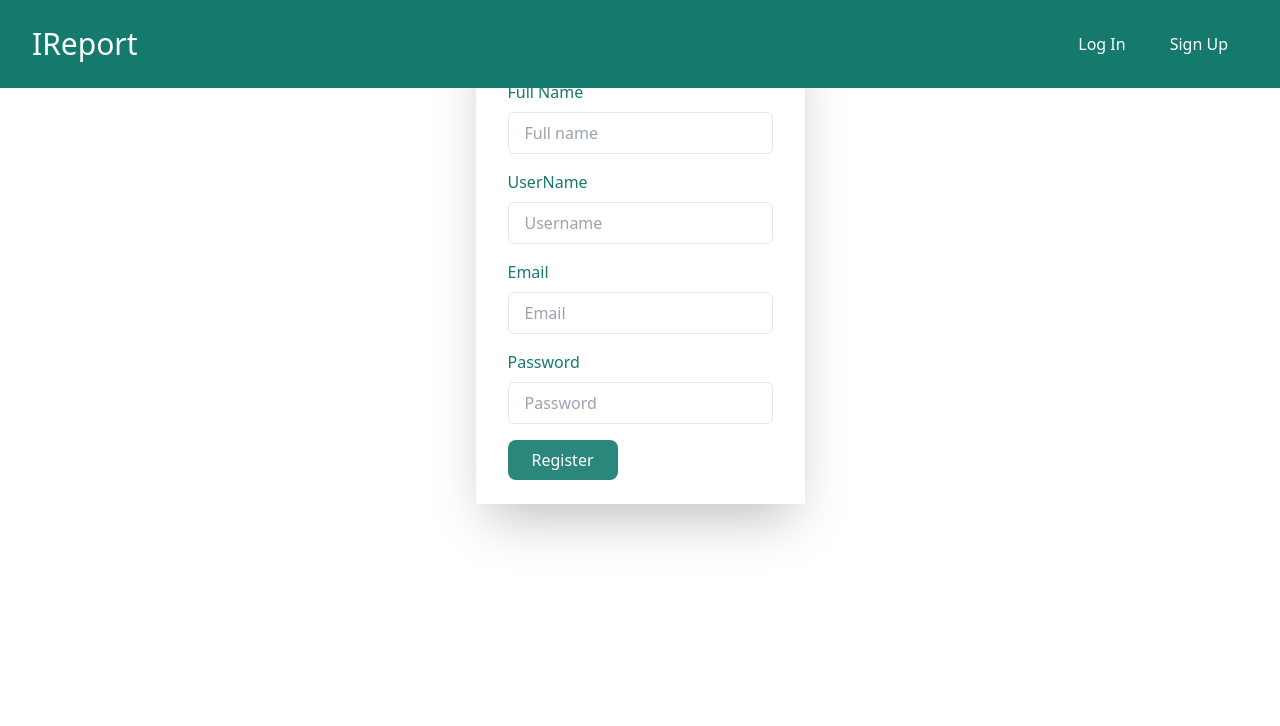
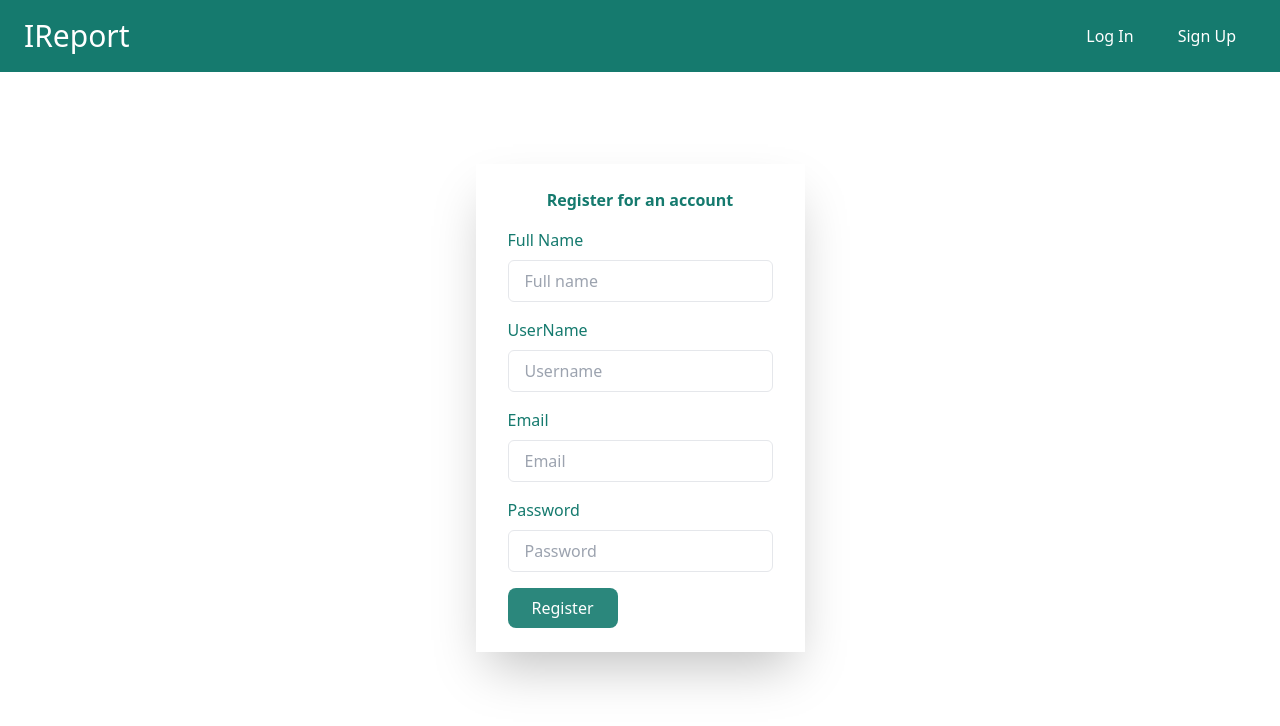
Before and after one commit to annomao/ireport, a React (Create React App) app: page /register in a window 1280 px wide. Shown: the top 726 px of the page. Built offline with nearby package versions, Linux system fonts and the light colour scheme.

Commit message:
center items and change font sizes

```diff
--- a/src/components/Header.js
+++ b/src/components/Header.js
@@ -3,10 +3,10 @@ import { NavLink } from 'react-router-dom'
 
 export default function Header() {
   return (
-    <nav className="flex items-center justify-between flex-wrap bg-base p-6 fixed w-full z-10 top-0">
+    <nav className="flex items-center justify-between flex-wrap bg-base p-4 fixed w-full z-10 top-0">
 		<div className="flex items-center flex-shrink-0 text-white mr-6">
 			<NavLink to="/" className="text-white no-underline hover:text-white hover:no-underline">
-				<span className="text-3xl pl-2"><i className="em em-grinning"></i>IReport</span>
+				<span className="text-3xl pl-2">IReport</span>
 			</NavLink>
 		</div>
 
--- a/src/components/Home.js
+++ b/src/components/Home.js
@@ -8,7 +8,7 @@ function Home() {
     <Header/>
     <div className="flex items-center justify-center h-screen">
       <div className="text-center">
-        <h1 className="text-7xl text-base my-4">IReport</h1>
+        <h1 className="text-5xl text-base my-4">IReport</h1>
         <p className="my-4">Do you want to report corruption or tell us something that needs Government intervention?</p>
         <NavLink to="/login" className="inline-block text-sm px-8 py-4 leading-none border text-white bg-base hover:border-transparent mt-4 lg:mt-0">Tell Us</NavLink>
       </div>
--- a/src/components/Login.js
+++ b/src/components/Login.js
@@ -7,7 +7,7 @@ function Login() {
   return (
     <>
     <Header/>
-    <div className="flex justify-center">
+    <div className="flex items-center justify-center h-screen">
     <div className="px-8 py-6 mt-4 text-left bg-white shadow-2xl">
         <h3 className="text-2xl font-bold text-center text-base">Login to your account</h3>
         <form>
--- a/src/components/Register.js
+++ b/src/components/Register.js
@@ -10,7 +10,7 @@ function Register() {
   return (
     <>
     <Header/>
-    <div className="flex justify-center">
+    <div className="flex items-center justify-center h-screen">
     <div className="px-8 py-6 mt-4 text-left bg-white shadow-2xl">
         <h3 className="text-2xl font-bold text-base text-center">Register for an account</h3>
         <form>
```
